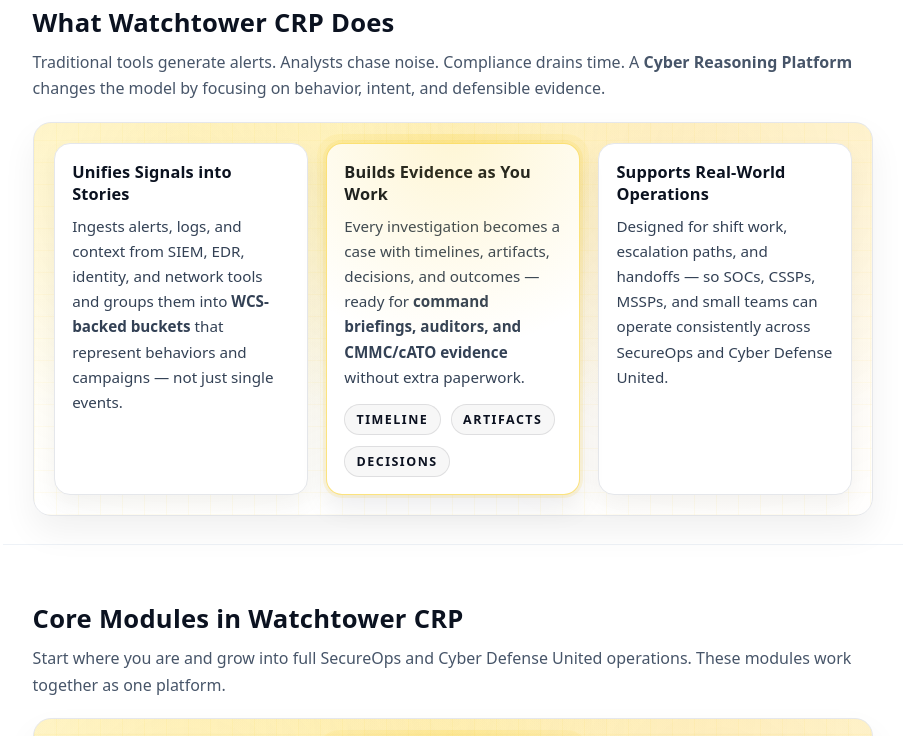
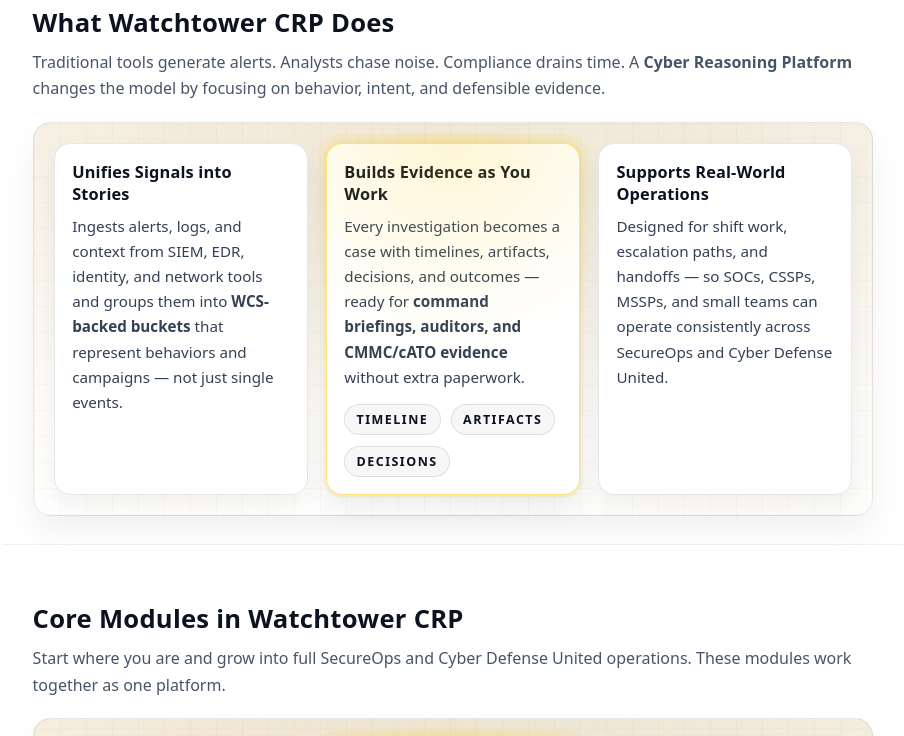
Before and after one commit to enlight10solutions/enlight10-website, a plain HTML site: page watchtower.html in a window 1280 px wide. Shown: the part 920-1656 px from the top of the page, without its empty margins (187-1091 px from the left). Drawn offline with Linux system fonts and the light colour scheme.

Commit message:
Update watchtower.html

```diff
--- a/watchtower.html
+++ b/watchtower.html
@@ -214,32 +214,41 @@
     }
 
     /* ✅ Gold “digital” band (flatter gold + subtle pattern) */
+    /* ✅ Gold “digital” band (muted / champagne gold, NOT yellow) */
 .band{
   margin-top: 1.25rem;
-      border: 1px solid #e5e7eb;
+  border: 1px solid rgba(15,23,42,0.08);
   border-radius: 18px;
+
   background:
-        /* subtle circuitry grid */
+    /* faint circuitry grid (very subtle) */
     repeating-linear-gradient(
       90deg,
-          rgba(250,204,21,0.06) 0px,
-          rgba(250,204,21,0.06) 1px,
+      rgba(161, 128, 61, 0.05) 0px,
+      rgba(161, 128, 61, 0.05) 1px,
       rgba(255,255,255,0) 1px,
-          rgba(255,255,255,0) 22px
+      rgba(255,255,255,0) 26px
     ),
     repeating-linear-gradient(
       0deg,
-          rgba(250,204,21,0.05) 0px,
-          rgba(250,204,21,0.05) 1px,
+      rgba(161, 128, 61, 0.04) 0px,
+      rgba(161, 128, 61, 0.04) 1px,
       rgba(255,255,255,0) 1px,
-          rgba(255,255,255,0) 22px
+      rgba(255,255,255,0) 26px
     ),
-        /* soft “nodes” */
-        radial-gradient(circle at 18% 12%, rgba(250,204,21,0.14), rgba(255,255,255,0) 48%),
-        radial-gradient(circle at 82% 10%, rgba(245,158,11,0.10), rgba(255,255,255,0) 52%),
-        radial-gradient(circle at 50% 0%, rgba(250,204,21,0.12), rgba(255,255,255,0) 58%),
-        /* flat-ish gold wash */
-        linear-gradient(180deg, rgba(255,247,214,0.92) 0%, rgba(255,255,255,1) 72%);
+
+    /* soft “nodes” (brushed gold, not neon) */
+    radial-gradient(circle at 18% 10%, rgba(180, 140, 70, 0.10), rgba(255,255,255,0) 52%),
+    radial-gradient(circle at 82% 12%, rgba(140, 100, 40, 0.08), rgba(255,255,255,0) 58%),
+    radial-gradient(circle at 50% 0%, rgba(190, 155, 85, 0.10), rgba(255,255,255,0) 60%),
+
+    /* base “champagne” wash */
+    linear-gradient(
+      180deg,
+      #fbf7ee 0%,
+      #ffffff 72%
+    );
+
   box-shadow: 0 16px 34px rgba(2,6,23,0.06);
   padding: 1.25rem 1.25rem;
 }
```
Lines whose indentation alone changed are shown as unchanged.
